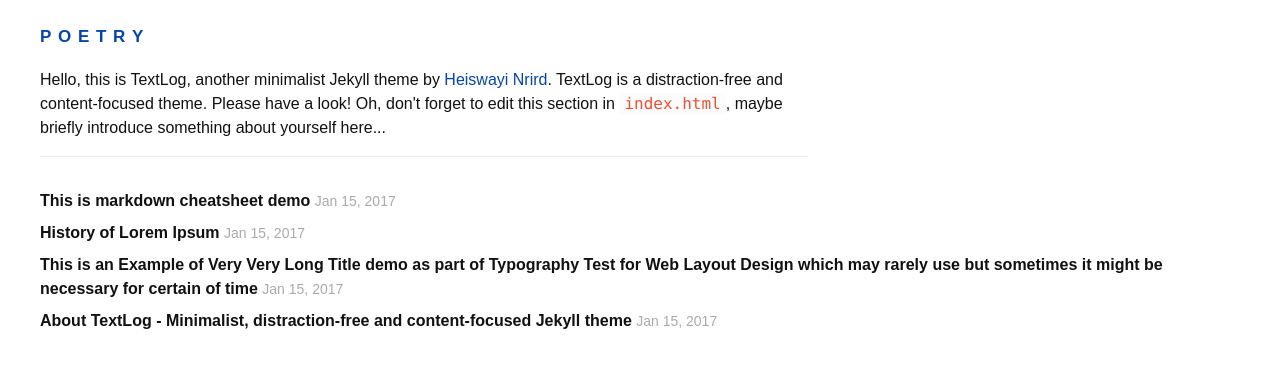
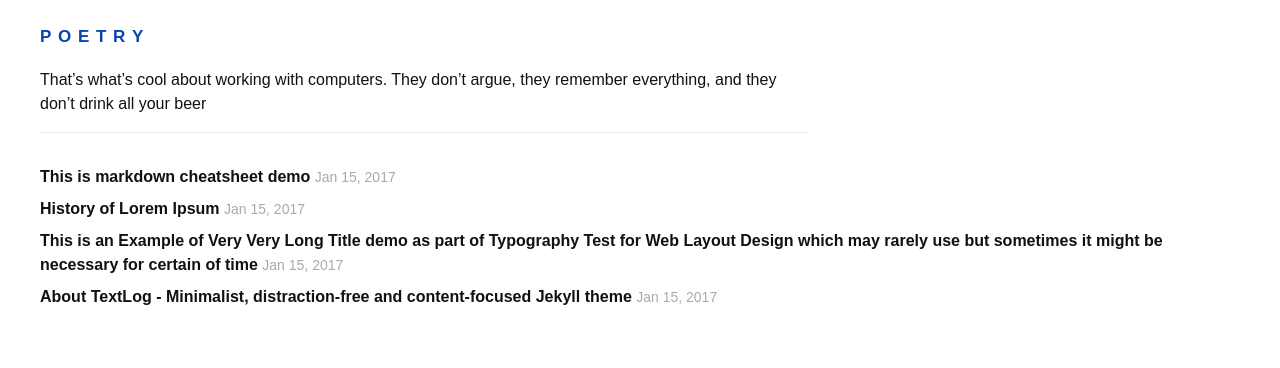
Before and after one commit to programerispoetry/programerispoetry.github.io, a Jekyll site: the page built from index.html, in a window 1280 px wide. Shown: the top 368 px of the page. Built offline with Jekyll 4.4.1, drawn with Linux system fonts in a browser that asks for light colours; some web fonts are replaced.

Commit message:
Update index.html

```diff
--- a/index.html
+++ b/index.html
@@ -4,7 +4,7 @@ layout: default
 <div class="home">
 	<section class="site-header">
 		<h1 class="smallcap"><a class="site-title" href="{{ site.baseurl }}/">{{ site.title }}</a></h1>
-		<p>Hello, this is TextLog, another minimalist Jekyll theme by <a href="http://heiswayi.github.io">Heiswayi Nrird</a>. TextLog is a distraction-free and content-focused theme. Please have a look! Oh, don't forget to edit this section in <code>index.html</code>, maybe briefly introduce something about yourself here...</p>
+		<p>That’s what’s cool about working with computers. They don’t argue, they remember everything, and they don’t drink all your beer</p>
 	</section>
 	<section>
 		<ul class="post-list">
```
